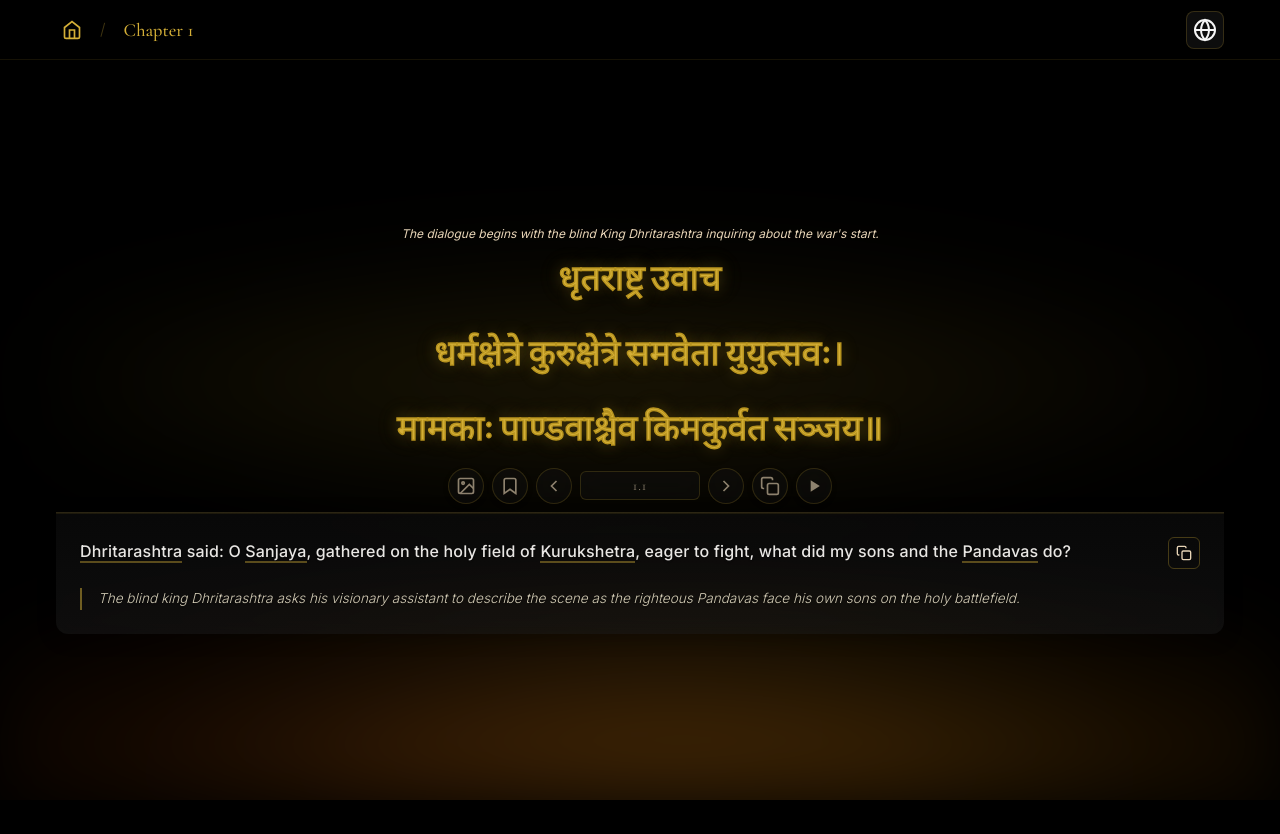
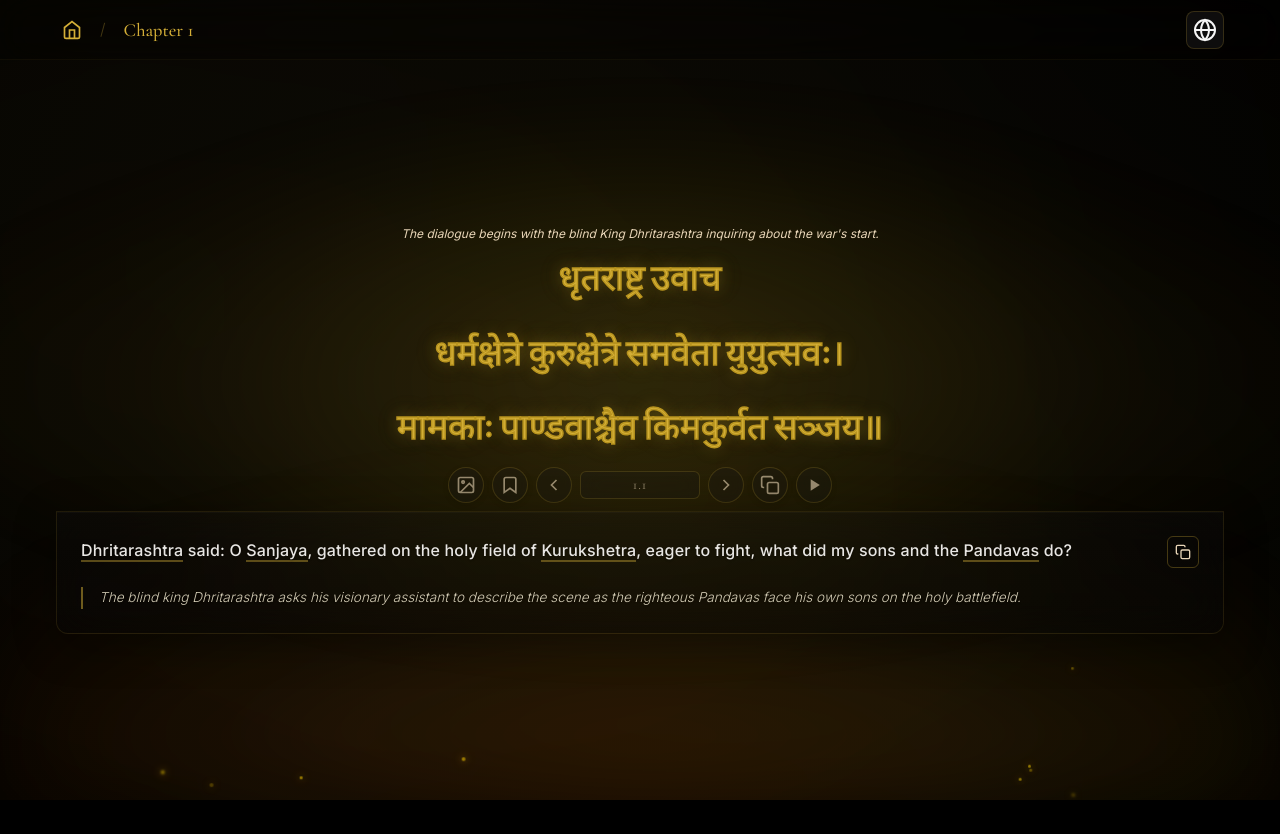
Before and after one commit to yashwant71/bhagG, a Next.js app: page /verse/1/1 in a window 1280 px wide. Built offline with nearby package versions, Linux system fonts and the light colour scheme.

Commit message:
feat: introduce `VersePage` component with dynamic background, carousel navigation, and a new `CommonHeader`.

```diff
--- a/src/components/CommonHeader.css
+++ b/src/components/CommonHeader.css
@@ -2,10 +2,10 @@
   position: sticky;
   top: 0;
   z-index: 100;
-  background: rgba(0, 0, 0, 0.7);
-  backdrop-filter: blur(12px);
-  -webkit-backdrop-filter: blur(12px);
-  border-bottom: 1px solid rgba(212, 175, 55, 0.1);
+  background: rgba(0, 0, 0, 0.2);
+  backdrop-filter: blur(20px);
+  -webkit-backdrop-filter: blur(20px);
+  border-bottom: 1px solid rgba(212, 175, 55, 0.05);
   width: 100%;
   box-sizing: border-box;
   height: 60px;
--- a/src/components/VersePage.css
+++ b/src/components/VersePage.css
@@ -17,20 +17,34 @@
   left: 0;
   width: 100%;
   height: 100%;
-  background:
-    /* Pure dark background - no blue tones */
-    radial-gradient(ellipse at 20% 30%, #000000 0%, #000000 30%, #000000 100%),
-    radial-gradient(ellipse at 80% 70%, #000000 0%, #000000 25%, #000000 100%),
-    radial-gradient(ellipse at 50% 50%, #000000 0%, #000000 100%),
-    /* Very subtle divine fire glow at bottom - no animation */
-    radial-gradient(ellipse at 50% 100%, rgba(255, 140, 0, 0.12) 0%, rgba(212, 175, 55, 0.08) 30%, transparent 70%);
+  background: radial-gradient(circle at 50% 50%, #060504 0%, #000000 100%);
   z-index: var(--z-background);
   pointer-events: none;
   overflow: hidden;
 }
 
-
-/* Static fire glow at bottom - no animation */
+/* Moving ambient glow - even slower and subtler */
+.divine-ambient-glow {
+  position: absolute;
+  top: -50%;
+  left: -50%;
+  width: 200%;
+  height: 200%;
+  background:
+    radial-gradient(circle at 30% 40%, rgba(212, 175, 55, 0.04) 0%, transparent 50%),
+    radial-gradient(circle at 70% 60%, rgba(212, 175, 55, 0.02) 0%, transparent 50%),
+    radial-gradient(circle at 50% 50%, rgba(255, 215, 0, 0.01) 0%, transparent 70%);
+  animation: bgAmbientMove 30s ease-in-out infinite;
+  filter: blur(80px);
+}
+
+@keyframes bgAmbientMove {
+  0%, 100% { transform: translate(0, 0) scale(1) rotate(0deg); }
+  33% { transform: translate(-3%, 3%) scale(1.05) rotate(2deg); }
+  66% { transform: translate(3%, -3%) scale(0.95) rotate(-2deg); }
+}
+
+/* Divine fire glow at bottom - breathing animation */
 .verse-background::after {
   content: '';
   position: absolute;
@@ -39,13 +53,87 @@
   width: 100%;
   height: 40%;
   background:
-    /* Static fire base - no animation */
-    radial-gradient(ellipse at 30% 100%, rgba(255, 100, 0, 0.15) 0%, transparent 50%),
-    radial-gradient(ellipse at 70% 100%, rgba(255, 140, 0, 0.18) 0%, transparent 50%),
-    radial-gradient(ellipse at 50% 100%, rgba(212, 175, 55, 0.12) 0%, transparent 60%);
-  /* Remove animation - static color only */
-  animation: none;
-  filter: blur(40px);
+    radial-gradient(ellipse at 50% 100%, rgba(255, 120, 0, 0.12) 0%, rgba(212, 175, 55, 0.06) 40%, transparent 80%),
+    radial-gradient(ellipse at 20% 100%, rgba(255, 60, 0, 0.07) 0%, transparent 60%),
+    radial-gradient(ellipse at 80% 100%, rgba(255, 140, 0, 0.08) 0%, transparent 60%);
+  filter: blur(50px);
+  animation: fireBreathing 12s ease-in-out infinite;
+  opacity: 0.7;
+}
+
+@keyframes fireBreathing {
+  0%, 100% { opacity: 0.5; transform: scaleY(1); }
+  50% { opacity: 0.9; transform: scaleY(1.08); }
+}
+
+/* Light beams - more subtle shimmer */
+.divine-light-beams {
+  position: absolute;
+  top: 0;
+  left: 0;
+  width: 100%;
+  height: 100%;
+  background: repeating-linear-gradient(
+    45deg,
+    transparent 0%,
+    transparent 10%,
+    rgba(212, 175, 55, 0.01) 12%,
+    transparent 14%,
+    transparent 20%
+  );
+  mask-image: radial-gradient(circle at 50% -20%, black 0%, transparent 80%);
+  -webkit-mask-image: radial-gradient(circle at 50% -20%, black 0%, transparent 80%);
+  animation: beamsShimmer 20s linear infinite;
+  opacity: 0.4;
+}
+
+@keyframes beamsShimmer {
+  0% { transform: translateX(-5%) rotate(0deg); }
+  100% { transform: translateX(5%) rotate(3deg); }
+}
+
+/* Particles */
+.divine-particles {
+  position: absolute;
+  top: 0;
+  left: 0;
+  width: 100%;
+  height: 100%;
+  perspective: 1000px;
+}
+
+.divine-particle {
+  position: absolute;
+  width: var(--size, 2px);
+  height: var(--size, 2px);
+  background: var(--gold-bright);
+  border-radius: 50%;
+  opacity: 0;
+  box-shadow: 0 0 8px var(--gold-primary), 0 0 16px var(--gold-primary);
+  animation: particleFloat var(--duration, 15s) linear infinite;
+  animation-delay: var(--delay, 0s);
+  left: var(--left, 50%);
+  top: 100%;
+  filter: blur(var(--blur, 0.5px));
+  will-change: transform, opacity;
+}
+
+@keyframes particleFloat {
+  0% {
+    transform: translateY(10vh) translateX(0) scale(0);
+    opacity: 0;
+  }
+  15% {
+    opacity: var(--max-opacity, 0.5);
+    transform: translateY(0vh) translateX(calc(var(--drift, 10px) * 0.3)) scale(1);
+  }
+  85% {
+    opacity: var(--max-opacity, 0.5);
+  }
+  100% {
+    transform: translateY(var(--y-end, -110vh)) translateX(var(--drift, 20px)) scale(0);
+    opacity: 0;
+  }
 }
 
 
@@ -153,25 +241,30 @@
 
 /* Navigation arrows - Removed, now using verse-number-container controls */
 
-/* Very subtle, light, blended background behind Sanskrit text */
+/* Dynamic divine aura behind Sanskrit text */
 .sanskrit-section::before {
   content: '';
   position: absolute;
   top: 50%;
   left: 50%;
   transform: translate(-50%, -50%);
-  width: 100%;
-  height: 100%;
-  min-height: 300px;
+  width: 120%;
+  height: 120%;
+  min-height: 400px;
   background:
-    radial-gradient(ellipse at center, rgba(212, 175, 55, 0.08) 0%, rgba(212, 175, 55, 0.04) 40%, transparent 70%),
-    radial-gradient(ellipse at 30% 50%, rgba(255, 200, 0, 0.05) 0%, transparent 50%),
-    radial-gradient(ellipse at 70% 50%, rgba(255, 180, 0, 0.04) 0%, transparent 45%);
-  border-radius: var(--radius-lg);
-  filter: blur(50px);
+    radial-gradient(ellipse at center, rgba(212, 175, 55, 0.12) 0%, rgba(212, 175, 55, 0.05) 40%, transparent 80%),
+    radial-gradient(circle at 50% 50%, rgba(255, 215, 0, 0.08) 0%, transparent 60%);
+  border-radius: 50%;
+  filter: blur(60px);
   z-index: -1;
   pointer-events: none;
+  animation: divineAuraPulse 10s ease-in-out infinite;
   opacity: 1;
+}
+
+@keyframes divineAuraPulse {
+  0%, 100% { transform: translate(-50%, -50%) scale(1); opacity: 0.8; }
+  50% { transform: translate(-50%, -50%) scale(1.1); opacity: 1; }
 }
 
 .sanskrit-words-container {
@@ -364,8 +457,9 @@
 .sanskrit-word:hover,
 .sanskrit-word.hovered {
   -webkit-text-stroke: 2px #e5c84a;
-  text-shadow: var(--shadow-glow-lg);
-  transform: translateY(-3px);
+  text-shadow: 0 0 20px rgba(212, 175, 55, 0.8), 0 0 40px rgba(212, 175, 55, 0.4);
+  transform: translateY(-5px) scale(1.05);
+  transition: all 0.3s cubic-bezier(0.175, 0.885, 0.32, 1.275);
 }
 
 /* Ensure tooltip is not affected by Sanskrit word hover/active state */
@@ -745,16 +839,16 @@
 .translation-card {
   background: linear-gradient(
     to bottom,
-    rgba(26, 26, 26, 0.3) 0%,
-    rgba(26, 26, 26, 0.5) 100%
+    rgba(15, 15, 15, 0.3) 0%,
+    rgba(5, 5, 5, 0.45) 100%
   );
-  backdrop-filter: var(--blur-sm);
-  border: none;
-  border-top: 1px solid var(--gold-15);
+  backdrop-filter: blur(18px);
+  -webkit-backdrop-filter: blur(18px);
+  border: 1px solid rgba(212, 175, 55, 0.12);
   border-radius: 0 0 var(--radius-lg) var(--radius-lg);
   padding: var(--spacing-2xl);
-  box-shadow: 0 4px 20px rgba(0, 0, 0, 0.2), inset 0 1px 0 var(--gold-10);
-  animation: fadeInUp 0.6s ease-out 0.3s both;
+  box-shadow: 0 10px 40px rgba(0, 0, 0, 0.4), inset 0 1px 1px rgba(255, 255, 255, 0.03);
+  animation: fadeInUp 0.8s cubic-bezier(0.2, 0.8, 0.2, 1) 0.3s both;
   width: 100%;
   max-width: 100%;
   box-sizing: border-box;
--- a/src/components/VersePage.jsx
+++ b/src/components/VersePage.jsx
@@ -1004,6 +1004,20 @@ const VersePage = () => {
   }
 
 
+  // Truly randomized particle properties
+  const particleProps = useMemo(() => {
+    return [...Array(60)].map((_, i) => ({
+      left: `${Math.random() * 100}%`,
+      delay: `${Math.random() * 20}s`,
+      duration: `${15 + Math.random() * 20}s`,
+      size: `${1 + Math.random() * 3.5}px`,
+      drift: `${(Math.random() - 0.5) * 120}px`,
+      opacity: 0.15 + Math.random() * 0.45,
+      yEnd: `${-60 - Math.random() * 60}vh`, // Dies at different heights
+      blur: `${Math.random() * 1}px`
+    }))
+  }, [])
+
   return (
     <div
       className="verse-page"
@@ -1011,7 +1025,28 @@ const VersePage = () => {
       onTouchMove={handleTouchMove}
       onTouchEnd={handleTouchEnd}
     >
-      <div className="verse-background"></div>
+      <div className="verse-background">
+        <div className="divine-ambient-glow"></div>
+        <div className="divine-particles">
+          {particleProps.map((props, i) => (
+            <div
+              key={i}
+              className="divine-particle"
+              style={{
+                '--left': props.left,
+                '--delay': props.delay,
+                '--duration': props.duration,
+                '--size': props.size,
+                '--drift': props.drift,
+                '--max-opacity': props.opacity,
+                '--y-end': props.yEnd,
+                '--blur': props.blur
+              }}
+            ></div>
+          ))}
+        </div>
+        <div className="divine-light-beams"></div>
+      </div>
 
       {/* Mobile Swipe Tutorial - App-like Banner */}
       {showSwipeTutorial && (
```
